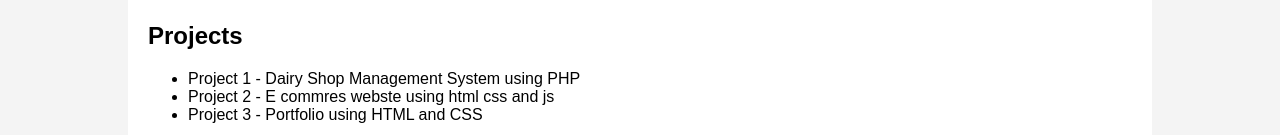
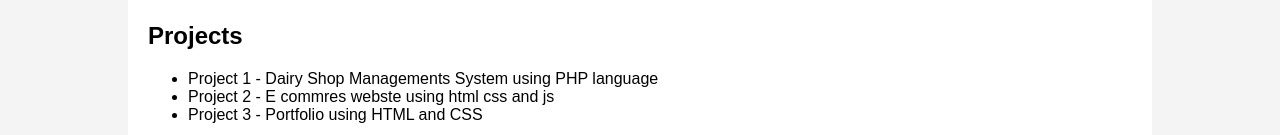
Before and after one commit to satyamsingh105/my-portfilo, a plain HTML site: page index.html in a window 1280 px wide. Shown: the part 665-800 px from the top of the page. Drawn offline with Linux system fonts and the light colour scheme.

Commit message:
chnages did in some index line

```diff
--- a/index.html
+++ b/index.html
@@ -64,7 +64,7 @@
         <div class="section">
             <h2>Projects</h2>
             <ul>
-                <li>Project 1 - Dairy Shop  Management System using PHP</li>
+                <li>Project 1 - Dairy Shop  Managements System using PHP language</li>
                 <li>Project 2 - E commres webste using html css and js</li>
                 <li>Project 3 - Portfolio using HTML and CSS</li>
             </ul>
```
